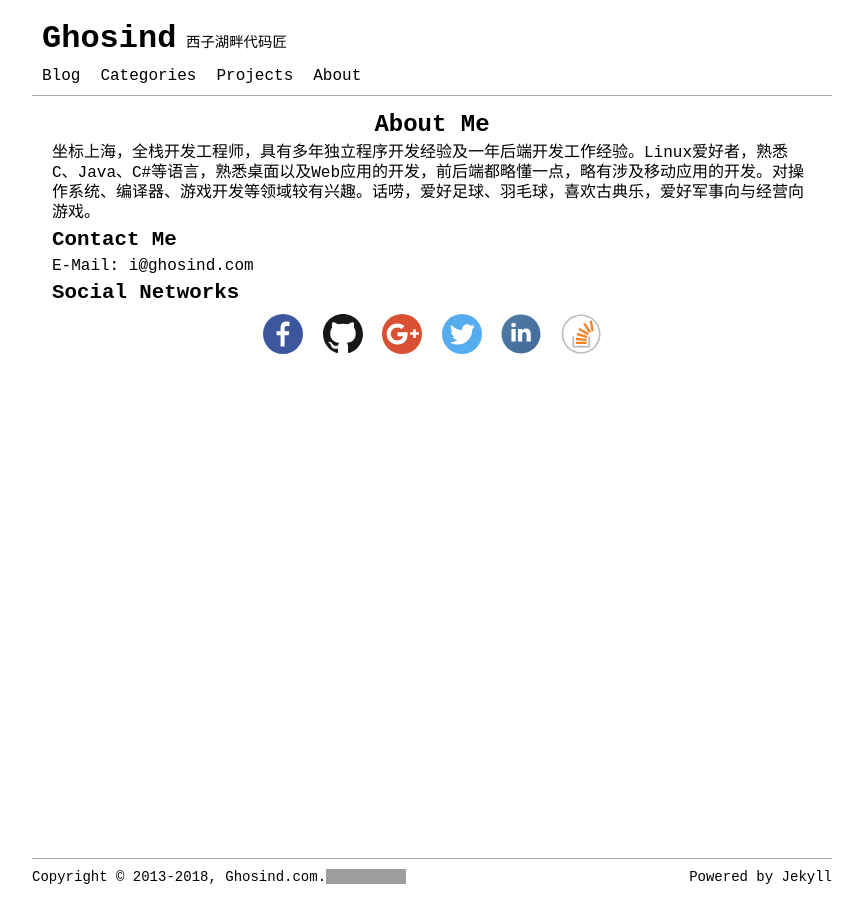
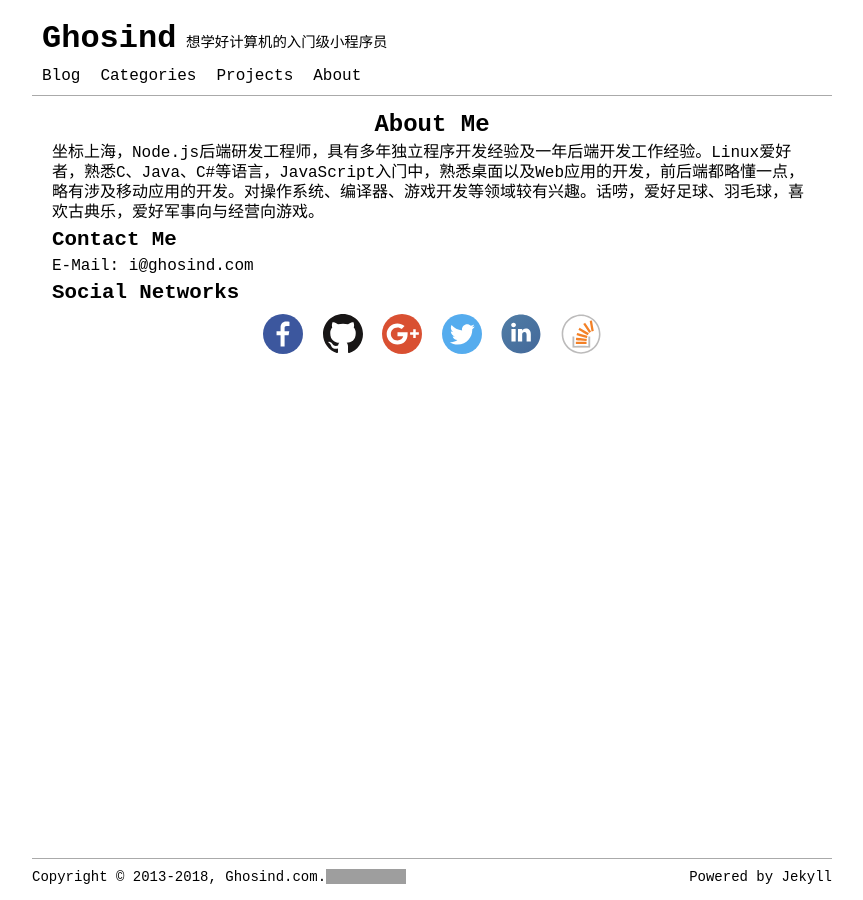
Before and after one commit to ghosind/ghosind.github.io, a Jekyll site: the page built from pages/about.md, in a window 1280 px wide. Shown: the whole page, without its empty margins (208-1071 px from the left). Built offline with Jekyll 4.4.1, drawn with Linux system fonts in a browser that asks for light colours; grey boxes are pictures that could not be loaded.

Commit message:
update about.

```diff
--- a/_config.yml
+++ b/_config.yml
@@ -16,7 +16,7 @@
 name: Ghosind
 author: Chen Su
 email: i@ghosind.com
-description: 西子湖畔代码匠
+description: 想学好计算机的入门级小程序员
 baseurl: "" # the subpath of your site, e.g. /blog
 url: "http://www.ghosind.com" # the base hostname & protocol for your site, e.g. http://example.com
 
--- a/pages/about.md
+++ b/pages/about.md
@@ -4,7 +4,7 @@ title: About Me
 permalink: /about/
 ---
 
-坐标上海，全栈开发工程师，具有多年独立程序开发经验及一年后端开发工作经验。Linux爱好者，熟悉C、Java、C#等语言，熟悉桌面以及Web应用的开发，前后端都略懂一点，略有涉及移动应用的开发。对操作系统、编译器、游戏开发等领域较有兴趣。话唠，爱好足球、羽毛球，喜欢古典乐，爱好军事向与经营向游戏。
+坐标上海，Node.js后端研发工程师，具有多年独立程序开发经验及一年后端开发工作经验。Linux爱好者，熟悉C、Java、C#等语言，JavaScript入门中，熟悉桌面以及Web应用的开发，前后端都略懂一点，略有涉及移动应用的开发。对操作系统、编译器、游戏开发等领域较有兴趣。话唠，爱好足球、羽毛球，喜欢古典乐，爱好军事向与经营向游戏。
 
 ## Contact Me
 
```
